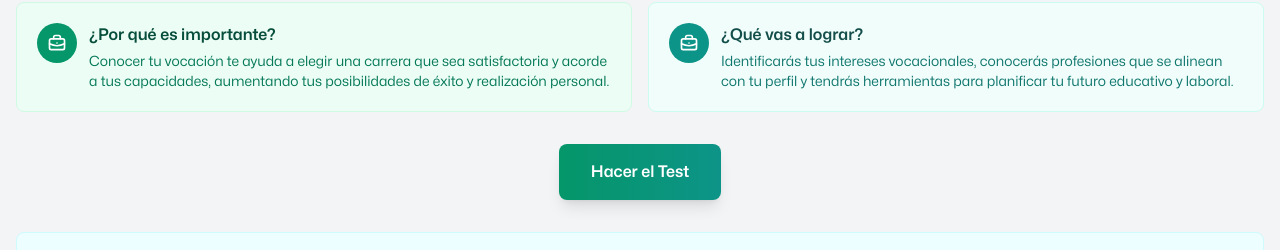
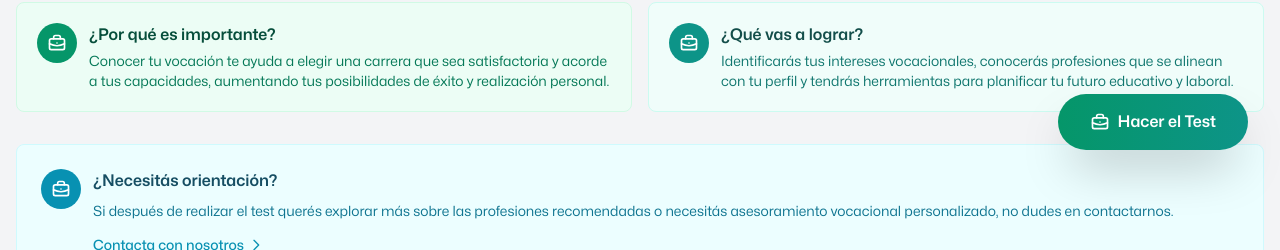
Before and after one commit to appcresi/cresi-play, a Next.js app: page /vocacion in a window 1280 px wide. Shown: the part 618-868 px from the top of the page. Built offline with nearby package versions, Linux system fonts and the light colour scheme; no server answers.

Commit message:
mejoras en test vocacional

```diff
--- a/app/(routes)/vocacion/components/profesiones.tsx
+++ b/app/(routes)/vocacion/components/profesiones.tsx
@@ -363,8 +363,6 @@ export default function VocationalTest() {
           title="Test Vocacional"
           score={score}
           lives={lives}
-          currentQuestion={Math.floor((Object.keys(answers).length / QUESTIONS.length) * 100)}
-          totalQuestions={QUESTIONS.length}
           level={Math.floor((Object.keys(answers).length / QUESTIONS.length) * 100)}
         />
 
@@ -652,9 +650,11 @@ export default function VocationalTest() {
   return (
     <div className="min-h-screen bg-gray-50 flex flex-col">
       <GameStatusBar
-        title="Test de Orientación Vocacional"
+        title="Test Vocacional"
         score={score}
         lives={lives}
+        currentQuestion={currentQuestion + 1}
+          totalQuestions={QUESTIONS.length}
         level={currentQuestion + 1}
       />
 
--- a/app/(routes)/vocacion/components/vocacion-client.tsx
+++ b/app/(routes)/vocacion/components/vocacion-client.tsx
@@ -10,7 +10,7 @@ export default function VocacionClient() {
 	if (testStarted) {
 		return (
 			<section className="w-full min-h-screen bg-gray-50 py-8">
-				<div className="max-w-7xl mx-auto px-2">
+				<div className="max-w-7xl mx-auto px-4">
 					{/* Botón para volver */}
 					<button
 						onClick={() => setTestStarted(false)}
@@ -108,15 +108,14 @@ export default function VocacionClient() {
 				</div>
 			</div>
 
-			{/* CTA Button */}
-			<div className="flex justify-center mb-8">
-				<button
-					onClick={() => setTestStarted(true)}
-					className="bg-gradient-to-r from-emerald-600 to-teal-600 hover:from-emerald-700 hover:to-teal-700 text-white font-semibold py-4 px-8 rounded-lg shadow-lg transition transform hover:scale-105 active:scale-95"
-				>
-					Hacer el Test
-				</button>
-			</div>
+			{/* Botón flotante sticky - Opción 3 */}
+			<button
+				onClick={() => setTestStarted(true)}
+				className="fixed bottom-8 right-8 bg-gradient-to-r from-emerald-600 to-teal-600 hover:from-emerald-700 hover:to-teal-700 text-white font-semibold py-4 px-8 rounded-full shadow-2xl transition transform hover:scale-110 active:scale-95 z-50 flex items-center gap-2"
+			>
+				<IconBriefcase className="w-5 h-5" />
+				Hacer el Test
+			</button>
 
 			{/* Support info */}
 			<div className="mt-8 bg-cyan-50 border border-cyan-100 rounded-lg p-6">
```
